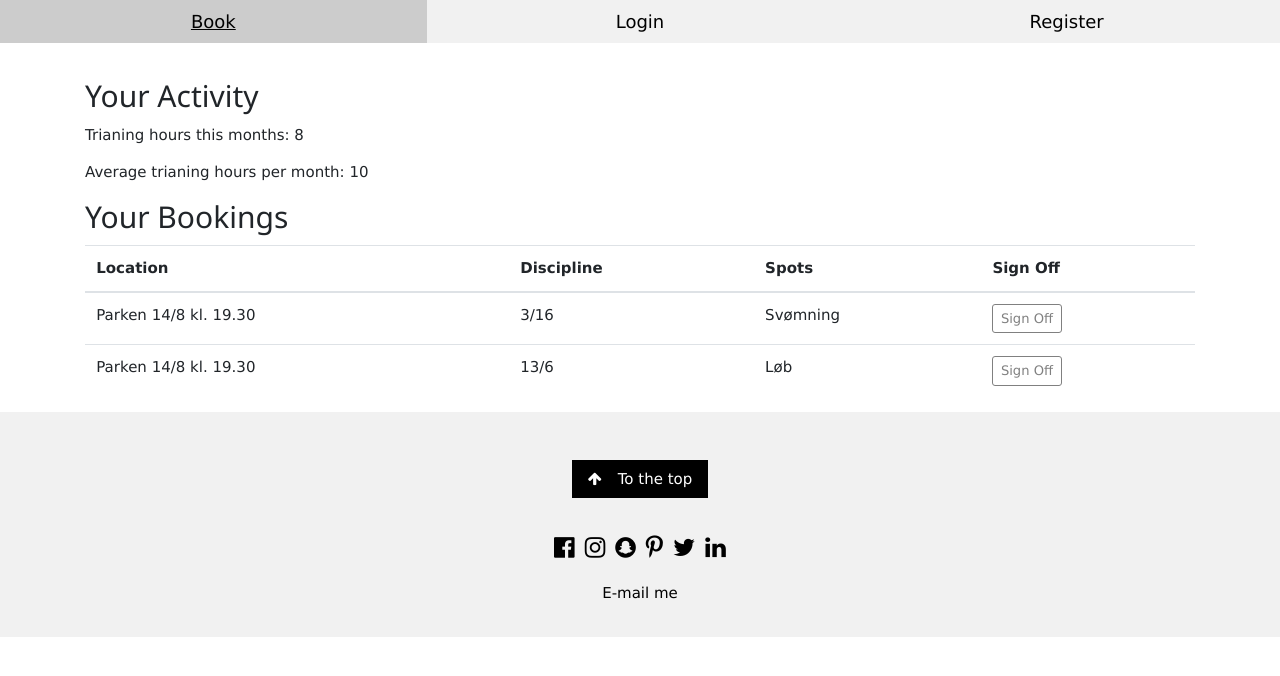
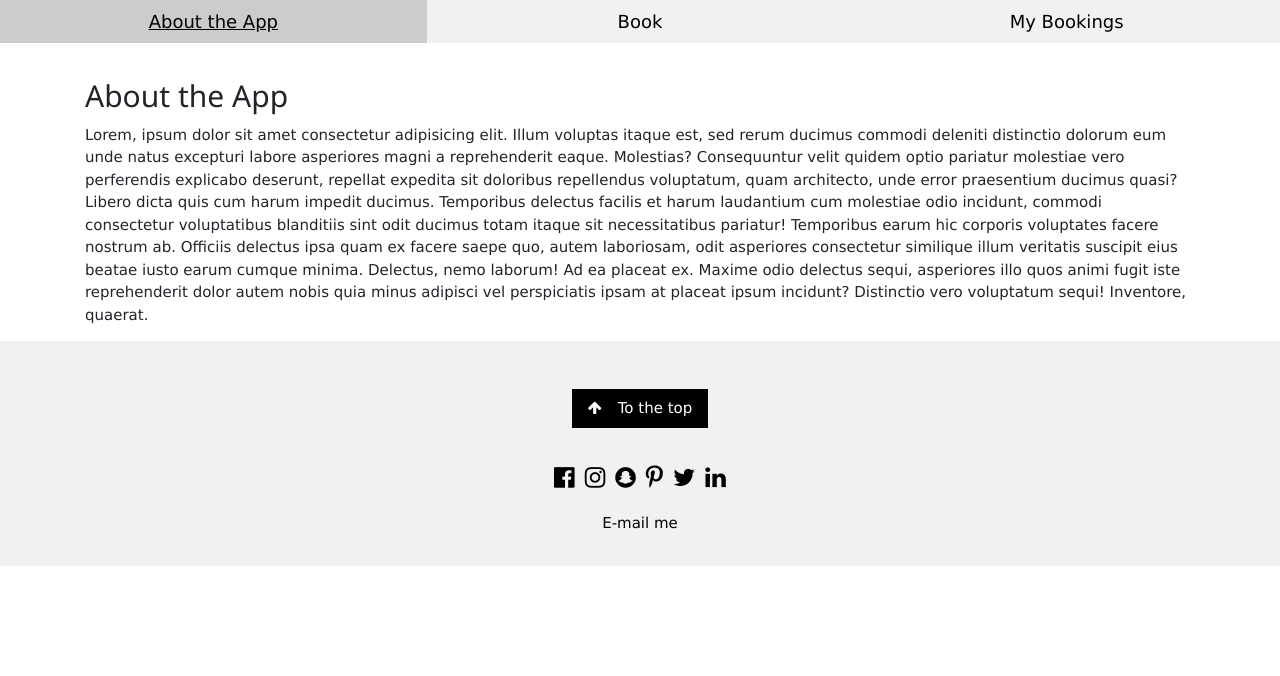
Before and after one commit to KristianMeier/tri-app-frontend, a React (Create React App) app: page /about-the-app in a window 1280 px wide. Before the commit this address led to /myBookings. Shown: the top 676 px of the page. Built offline with nearby package versions, Linux system fonts and the light colour scheme.

Commit message:
authentication fjernet fra frontend.

```diff
--- a/src/App.js
+++ b/src/App.js
@@ -3,39 +3,22 @@ import { Route, Redirect, Switch } from "react-router-dom";
 import Practices from "./components/practices";
 import MyBookings from "./components/myBookings";
 import NavBar from "./components/navBar";
-import LoginForm from "./components/loginForm";
-import RegisterForm from "./components/registerForm";
-import Logout from "./components/logout";
-import auth from "./services/authService";
 import Footer from "./components/footer";
+import AboutTheApp from "./components/aboutTheApp";
 
 class App extends Component {
   state = {};
 
-  componentDidMount() {
-    const user = auth.getCurrentUser();
-    this.setState({ user });
-  }
-
   render() {
-    const { user } = this.state;
-
     return (
       <React.Fragment>
-        <NavBar user={user} />
+        <NavBar />
         <main className="container">
           <Switch>
-            <Route path="/register" component={RegisterForm} />
-            <Route path="/login" component={LoginForm} />
-            <Route path="/logout" component={Logout} />
-            <Route
-              path="/practices"
-              render={(props) => (
-                <Practices {...props} user={this.state.user} />
-              )}
-            />
+            <Route path="/about-the-app" component={AboutTheApp} />
+            <Route path="/practices" component={Practices} />
             <Route path="/myBookings" component={MyBookings} />
-            <Redirect from="/" exact to="/practices" />
+            <Redirect from="/" exact to="/about-the-app" />
             <Redirect to="/myBookings" />
           </Switch>
         </main>
--- /dev/null
+++ b/src/components/aboutTheApp.jsx
@@ -0,0 +1,38 @@
+import React from "react";
+import Button from "./common/button";
+
+const AboutTheApp = () => {
+  const buttonText = "Sign Off";
+
+  return (
+    <div className="row">
+      <div className="col">
+        <br />
+        <br />
+        <br />
+        <h2>About the App</h2>
+        <p>
+          Lorem, ipsum dolor sit amet consectetur adipisicing elit. Illum
+          voluptas itaque est, sed rerum ducimus commodi deleniti distinctio
+          dolorum eum unde natus excepturi labore asperiores magni a
+          reprehenderit eaque. Molestias? Consequuntur velit quidem optio
+          pariatur molestiae vero perferendis explicabo deserunt, repellat
+          expedita sit doloribus repellendus voluptatum, quam architecto, unde
+          error praesentium ducimus quasi? Libero dicta quis cum harum impedit
+          ducimus. Temporibus delectus facilis et harum laudantium cum molestiae
+          odio incidunt, commodi consectetur voluptatibus blanditiis sint odit
+          ducimus totam itaque sit necessitatibus pariatur! Temporibus earum hic
+          corporis voluptates facere nostrum ab. Officiis delectus ipsa quam ex
+          facere saepe quo, autem laboriosam, odit asperiores consectetur
+          similique illum veritatis suscipit eius beatae iusto earum cumque
+          minima. Delectus, nemo laborum! Ad ea placeat ex. Maxime odio delectus
+          sequi, asperiores illo quos animi fugit iste reprehenderit dolor autem
+          nobis quia minus adipisci vel perspiciatis ipsam at placeat ipsum
+          incidunt? Distinctio vero voluptatum sequi! Inventore, quaerat.
+        </p>
+      </div>
+    </div>
+  );
+};
+
+export default AboutTheApp;
--- a/src/components/loginForm.jsx
+++ /dev/null
@@ -1,54 +0,0 @@
-import React from "react";
-import { Redirect } from "react-router-dom";
-import Joi from "joi-browser";
-import Form from "./common/form";
-import auth from "../services/authService";
-
-class LoginForm extends Form {
-  state = {
-    data: { username: "", password: "" },
-    errors: {},
-  };
-
-  schema = {
-    username: Joi.string().required().label("Username"),
-    password: Joi.string().required().label("Password"),
-  };
-
-  doSubmit = async () => {
-    try {
-      const { data } = this.state;
-      await auth.login(data.username, data.password);
-
-      const { state } = this.props.location;
-      window.location = state ? state.from.pathname : "/";
-    } catch (ex) {
-      if (ex.response && ex.response.status === 400) {
-        const errors = { ...this.state.errors };
-        errors.username = ex.response.data;
-        this.setState({ errors });
-      }
-    }
-  };
-
-  render() {
-    if (auth.getCurrentUser()) return <Redirect to="/" />;
-
-    return (
-      <div>
-        <br />
-        <br />
-        <br />
-        <h1>Login</h1>
-        <form onSubmit={this.handleSubmit}>
-          {this.renderInput("username", "Username")}
-          {this.renderInput("password", "Password", "password")}
-          {this.renderButton("Login")}
-        </form>
-        <br />
-      </div>
-    );
-  }
-}
-
-export default LoginForm;
--- a/src/components/logout.jsx
+++ /dev/null
@@ -1,16 +0,0 @@
-import { Component } from "react";
-import auth from "../services/authService";
-
-class Logout extends Component {
-  componentDidMount() {
-    auth.logout();
-
-    window.location = "/";
-  }
-
-  render() {
-    return null;
-  }
-}
-
-export default Logout;
--- a/src/components/navBar.jsx
+++ b/src/components/navBar.jsx
@@ -6,38 +6,20 @@ const NavBar = ({ user }) => {
     <div class="w3-top">
       <div class="w3-row w3-large w3-light-grey">
         <div class="w3-col s4">
+          <NavLink className="w3-button w3-block" to="/about-the-app">
+            About the App
+          </NavLink>
+        </div>
+        <div class="w3-col s4">
           <NavLink className="w3-button w3-block" to="/practices">
             Book
           </NavLink>
         </div>
-        {!user && (
-          <div>
-            <div class="w3-col s4">
-              <NavLink className="w3-button w3-block" to="/login">
-                Login
-              </NavLink>
-            </div>
-            <div class="w3-col s4">
-              <NavLink className="w3-button w3-block" to="/register">
-                Register
-              </NavLink>
-            </div>
-          </div>
-        )}
-        {user && (
-          <div>
-            <div className="w3-col s4">
-              <NavLink className="w3-button w3-block" to="/myBookings">
-                My Bookings
-              </NavLink>
-            </div>
-            <div class="w3-col s4">
-              <NavLink className="w3-button w3-block" to="/logout">
-                Logout
-              </NavLink>
-            </div>
-          </div>
-        )}
+        <div className="w3-col s4">
+          <NavLink className="w3-button w3-block" to="/myBookings">
+            My Bookings
+          </NavLink>
+        </div>
       </div>
     </div>
   );
--- a/src/components/practicesTable.jsx
+++ b/src/components/practicesTable.jsx
@@ -1,5 +1,4 @@
 import React, { Component } from "react";
-import auth from "../services/authService";
 import Table from "./common/table";
 import Button from "./common/button";
 
@@ -33,8 +32,6 @@ class PracticesTable extends Component {
 
   constructor() {
     super();
-    const user = auth.getCurrentUser();
-    if (user && user.isAdmin) this.columns.push(this.deleteColumn);
   }
 
   render() {
--- a/src/components/registerForm.jsx
+++ /dev/null
@@ -1,52 +0,0 @@
-import React from "react";
-import Joi from "joi-browser";
-import Form from "./common/form";
-import * as userService from "../services/userService";
-import auth from "../services/authService";
-
-class RegisterForm extends Form {
-  state = {
-    data: { username: "", password: "", name: "" },
-    errors: {},
-  };
-
-  schema = {
-    username: Joi.string().required().email().label("Username"),
-    password: Joi.string().required().min(5).label("Password"),
-    name: Joi.string().required().label("Name"),
-  };
-
-  doSubmit = async () => {
-    try {
-      const response = await userService.register(this.state.data);
-      auth.loginWithJwt(response.headers["x-auth-token"]);
-      window.location = "/";
-    } catch (ex) {
-      if (ex.response && ex.response.status === 400) {
-        const errors = { ...this.state.errors };
-        errors.username = ex.response.data;
-        this.setState({ errors });
-      }
-    }
-  };
-
-  render() {
-    return (
-      <div>
-        <br />
-        <br />
-        <br />
-        <h1>Register</h1>
-        <form onSubmit={this.handleSubmit}>
-          {this.renderInput("username", "Username")}
-          {this.renderInput("password", "Password", "password")}
-          {this.renderInput("name", "Name")}
-          {this.renderButton("Register")}
-        </form>
-        <br />
-      </div>
-    );
-  }
-}
-
-export default RegisterForm;
--- a/src/index.js
+++ b/src/index.js
@@ -5,7 +5,6 @@ import "bootstrap/dist/css/bootstrap.css";
 import "./assets/index.css";
 import "./assets/w3.css";
 import App from "./App";
-
 import "font-awesome/css/font-awesome.css";
 
 ReactDOM.render(
--- a/src/services/authService.js
+++ /dev/null
@@ -1,42 +0,0 @@
-import jwtDecode from "jwt-decode";
-import http from "./httpService";
-import { apiUrl } from "../assets/config.json";
-
-const apiEndpoint = apiUrl + "/auth";
-const tokenKey = "token";
-
-http.setJwt(getJwt());
-
-export async function login(email, password) {
-  const { data: jwt } = await http.post(apiEndpoint, { email, password });
-  localStorage.setItem(tokenKey, jwt);
-}
-
-export function loginWithJwt(jwt) {
-  localStorage.setItem(tokenKey, jwt);
-}
-
-export function logout() {
-  localStorage.removeItem(tokenKey);
-}
-
-export function getCurrentUser() {
-  try {
-    const jwt = localStorage.getItem(tokenKey);
-    return jwtDecode(jwt);
-  } catch (ex) {
-    return null;
-  }
-}
-
-export function getJwt() {
-  return localStorage.getItem(tokenKey);
-}
-
-export default {
-  login,
-  loginWithJwt,
-  logout,
-  getCurrentUser,
-  getJwt,
-};
--- a/src/services/httpService.js
+++ b/src/services/httpService.js
@@ -14,13 +14,8 @@ axios.interceptors.response.use(null, (error) => {
   return Promise.reject(error);
 });
 
-function setJwt(jwt) {
-  axios.defaults.headers.common["x-auth-token"] = jwt;
-}
-
 export default {
   get: axios.get,
   post: axios.post,
   put: axios.put,
-  setJwt,
 };
--- a/src/services/userService.js
+++ /dev/null
@@ -1,12 +0,0 @@
-import http from "./httpService";
-import { apiUrl } from "../assets/config.json";
-
-const apiEndpoint = apiUrl + "/users";
-
-export function register(user) {
-  return http.post(apiEndpoint, {
-    email: user.username,
-    password: user.password,
-    name: user.name,
-  });
-}
```
